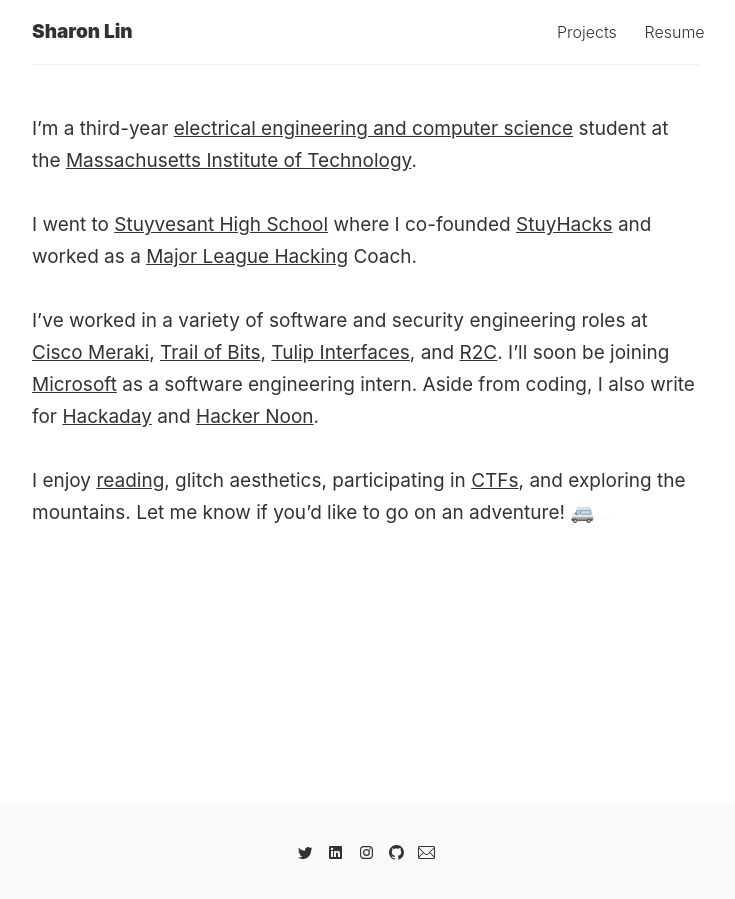
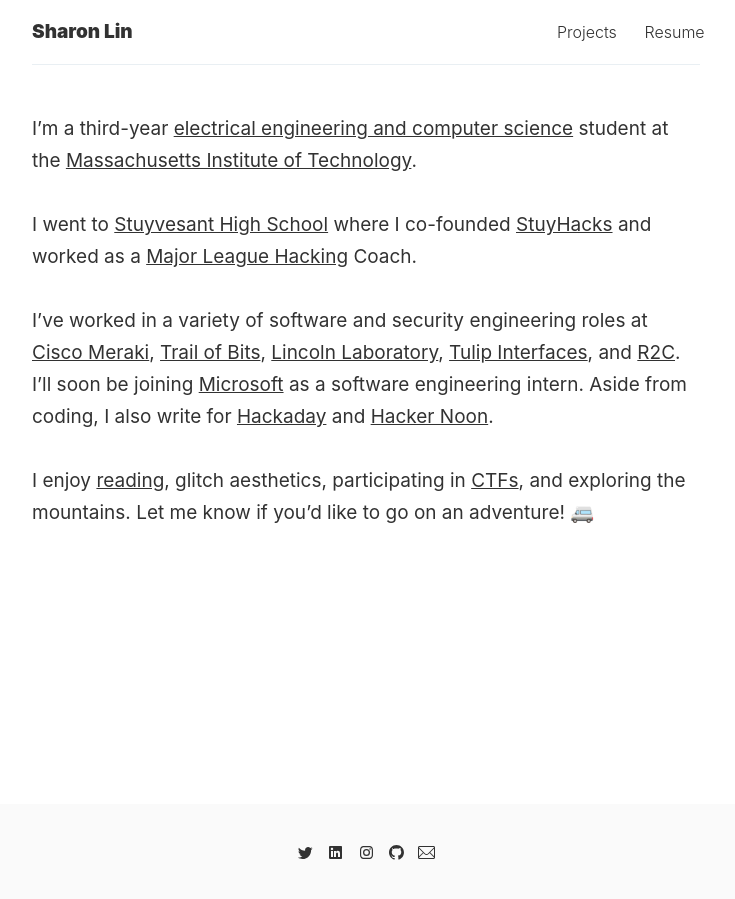
Before and after one commit to sharontlin/sharontlin.github.io, a Jekyll site: the page built from index.md, in a window 1280 px wide. Shown: the whole page, without its empty margins (274-1009 px from the left). Built offline with Jekyll 4.4.1, drawn with Linux system fonts in a browser that asks for light colours.

Commit message:
Update index.md

```diff
--- a/index.md
+++ b/index.md
@@ -6,6 +6,6 @@
 
 I went to [Stuyvesant High School](https://stuy.enschool.org/) where I co-founded [StuyHacks](https://www.facebook.com/stuyhacks/) and worked as a [Major League Hacking](https://mlh.io/) Coach.
 
-I've worked in a variety of software and security engineering roles at [Cisco Meraki](https://meraki.cisco.com/), [Trail of Bits](https://www.trailofbits.com/), [Tulip Interfaces](https://tulip.co/), and [R2C](https://r2c.dev/). I'll soon be joining [Microsoft](https://www.microsoft.com/) as a software engineering intern. Aside from coding, I also write for [Hackaday](https://hackaday.com/author/sharonlin/) and [Hacker Noon](https://medium.com/hackernoon/fpgas-socs-microcontrollers-a-quick-rundown-of-iot-devices-c5a25c7290c6).
+I've worked in a variety of software and security engineering roles at [Cisco Meraki](https://meraki.cisco.com/), [Trail of Bits](https://www.trailofbits.com/), [Lincoln Laboratory](https://www.ll.mit.edu/), [Tulip Interfaces](https://tulip.co/), and [R2C](https://r2c.dev/). I'll soon be joining [Microsoft](https://www.microsoft.com/) as a software engineering intern. Aside from coding, I also write for [Hackaday](https://hackaday.com/author/sharonlin/) and [Hacker Noon](https://medium.com/hackernoon/fpgas-socs-microcontrollers-a-quick-rundown-of-iot-devices-c5a25c7290c6).
 
 I enjoy [reading](https://reading.supply/post/6ad6051a-e6cb-4a2a-9cf1-101f1d9c0b20), glitch aesthetics, participating in [CTFs](https://github.com/sharontlin/ctf-writeups), and exploring the mountains. Let me know if you'd like to go on an adventure! 🚐
```
